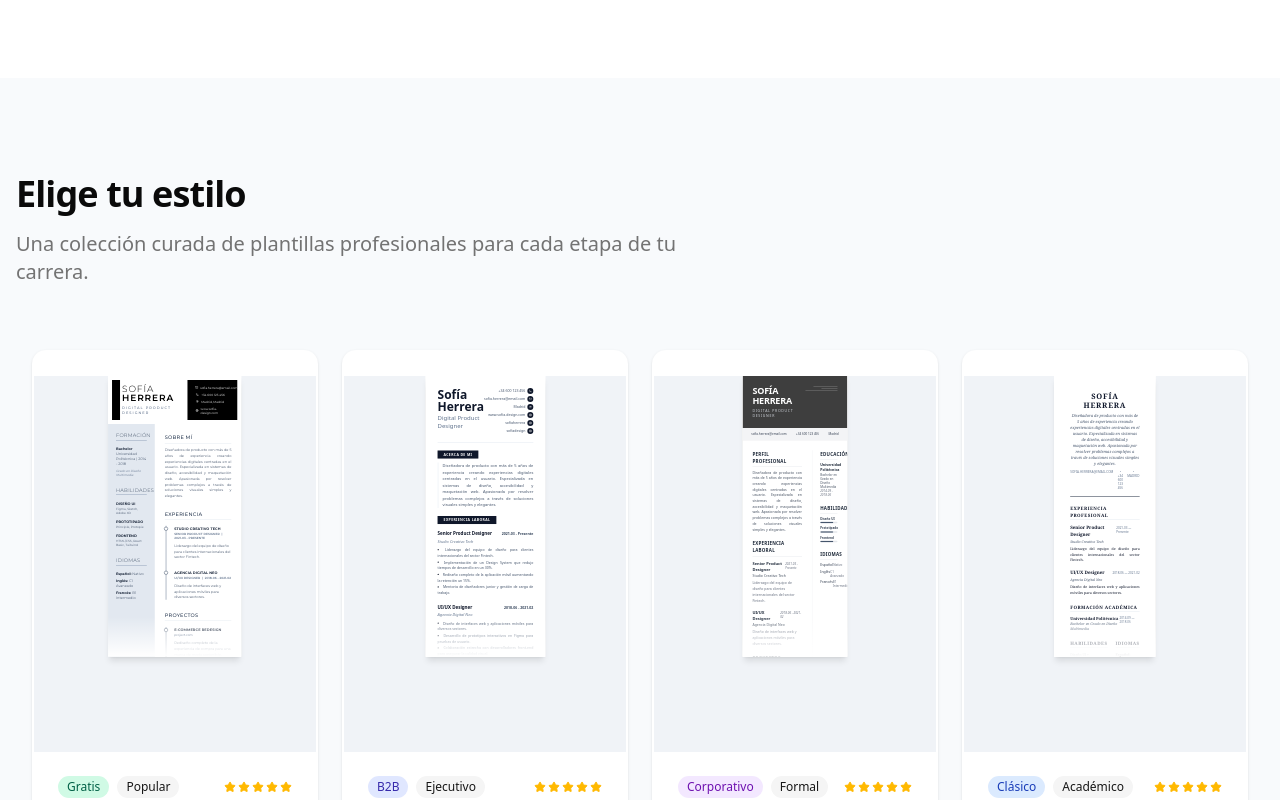
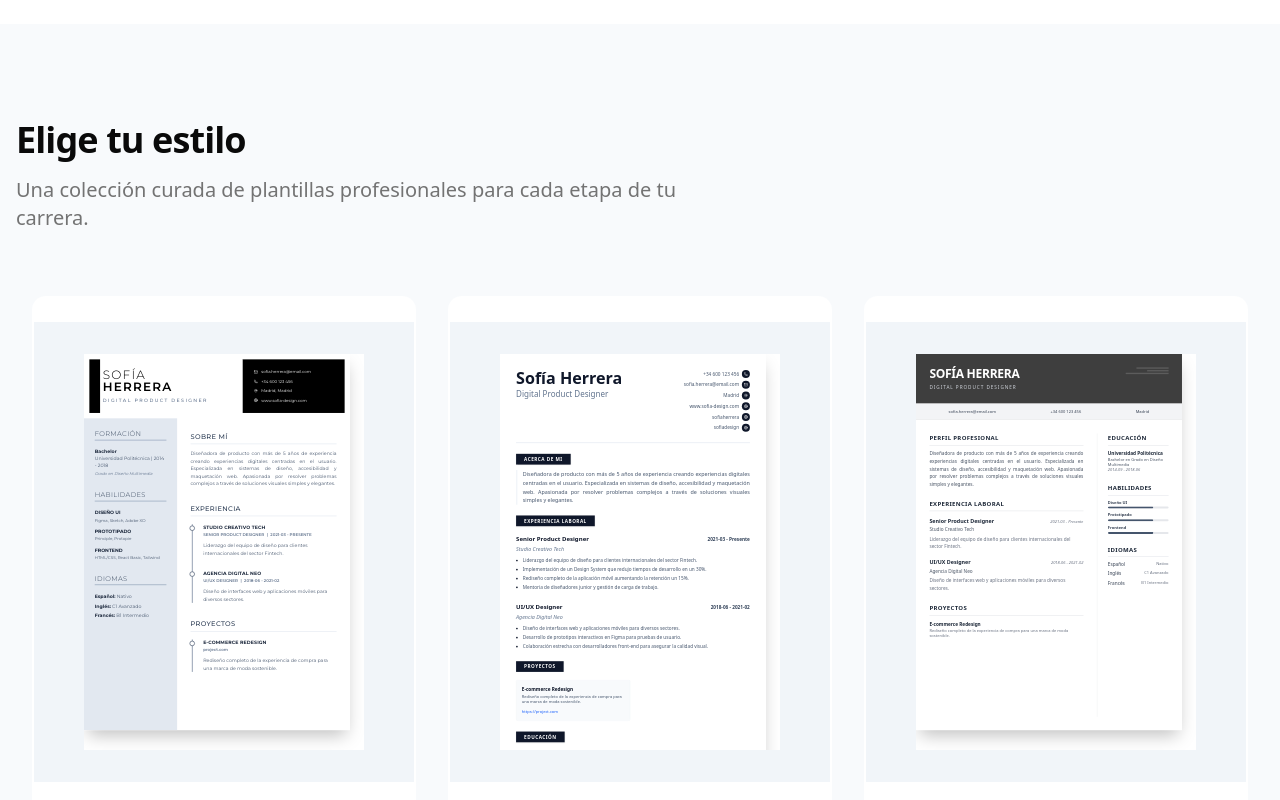
Before and after one commit to maxcerecedadev/cv-maker, a React (Vite) app: page / in a window 1280 px wide. Shown: the part 1240-2040 px from the top of the page. Built offline with nearby package versions, Linux system fonts and the light colour scheme.

Commit message:
feat: Add initial home page with hero, features, and template sections.

```diff
--- a/src/pages/home/page.tsx
+++ b/src/pages/home/page.tsx
@@ -1,9 +1,8 @@
-import { useRef, useEffect, useState } from "react"
 import { Link } from "react-router-dom"
 import { Button } from "@/components/ui/button"
 import { Card, CardContent, CardDescription, CardHeader, CardTitle } from "@/components/ui/card"
 import { Badge } from "@/components/ui/badge"
-import { Paintbrush, LayoutTemplate, Star, CheckCircle2, Zap, Download, Github, Plus } from "lucide-react"
+import { Paintbrush, LayoutTemplate, Star, CheckCircle2, Zap, Download, Github, Plus, Heart } from "lucide-react"
 import { ResumePreview } from "../../components/resume-preview"
 
 const DEMO_RESUME = {
@@ -116,10 +115,7 @@ export default function HomePage() {
         <section className="relative py-20 md:py-32 overflow-hidden bg-slate-50 dark:bg-slate-950">
           <div className="container px-4 mx-auto relative z-10">
             <div className="flex flex-col items-center text-center max-w-3xl mx-auto">
-              <div className="inline-flex items-center rounded-full border border-slate-200 bg-white px-3 py-1 text-sm font-medium text-slate-800 mb-6 shadow-sm">
-                <span className="flex h-2 w-2 rounded-full bg-indigo-500 mr-2"></span>
-                v2.0 Ahora con IA integrada
-              </div>
+
               <h1 className="text-4xl md:text-6xl font-extrabold tracking-tight leading-tight mb-6 text-slate-900 dark:text-white">
                 Crea un currículum <span className="text-indigo-600">profesional</span> en minutos.
               </h1>
@@ -186,7 +182,7 @@ export default function HomePage() {
               </p>
             </div>
 
-            <div className="grid grid-cols-1 md:grid-cols-2 lg:grid-cols-4 gap-6 max-w-7xl mx-auto px-4">
+            <div className="grid grid-cols-1 md:grid-cols-2 lg:grid-cols-3 gap-8 max-w-7xl mx-auto px-4">
 
               {/* Template 1: Marquez */}
               <TemplateCard
@@ -255,6 +251,54 @@ export default function HomePage() {
 
         </section>
 
+        {/* Support / Collaboration Section */}
+        <section className="py-20 bg-slate-50 dark:bg-slate-900 border-t border-slate-200 dark:border-slate-800">
+          <div className="container px-4 mx-auto">
+            <div className="max-w-4xl mx-auto bg-white dark:bg-slate-950 rounded-3xl shadow-xl overflow-hidden flex flex-col md:flex-row">
+              <div className="p-8 md:p-12 md:w-3/5 flex flex-col justify-center">
+                <div className="inline-flex items-center gap-2 text-indigo-600 font-bold mb-4 uppercase tracking-wider text-xs">
+                  <Heart className="h-4 w-4 fill-current" />
+                  <span>Colabora con el proyecto</span>
+                </div>
+                <h2 className="text-3xl font-bold text-slate-900 dark:text-white mb-4">
+                  ¿Te consiguió esa entrevista?
+                </h2>
+                <p className="text-slate-600 dark:text-slate-300 mb-6 leading-relaxed">
+                  Mantener esta herramienta gratuita y sin anuncios requiere esfuerzo. Si te ha sido de utilidad para conseguir tu próximo trabajo, considera apoyar el desarrollo o invitarme a un café.
+                </p>
+                <div className="flex items-center gap-4 text-sm text-slate-500">
+                  <div className="flex -space-x-2">
+                    {[1, 2, 3, 4].map((i) => (
+                      <div key={i} className="w-8 h-8 rounded-full border-2 border-white bg-slate-200 flex items-center justify-center text-[10px] font-bold">
+                        {String.fromCharCode(64 + i)}
+                      </div>
+                    ))}
+                  </div>
+                  <span>+150 personas ya han colaborado</span>
+                </div>
+              </div>
+
+              <div className="bg-indigo-600 p-8 md:p-12 md:w-2/5 flex flex-col items-center justify-center text-center relative overflow-hidden">
+                <div className="absolute inset-0 bg-[url('https://grainy-gradients.vercel.app/noise.svg')] opacity-20 mix-blend-soft-light"></div>
+
+                {/* QR Code Placeholder */}
+                <div className="relative z-10 bg-white p-4 rounded-xl shadow-2xl transform rotate-3 hover:rotate-0 transition-transform duration-500">
+                  <div className="w-40 h-40 bg-slate-100 rounded-lg border-2 border-dashed border-slate-300 flex items-center justify-center">
+                    <div className="text-center">
+                      <Zap className="h-8 w-8 text-slate-300 mx-auto mb-2" />
+                      <span className="text-xs text-slate-400 font-bold uppercase">Tu QR Aquí</span>
+                    </div>
+                  </div>
+                </div>
+
+                <p className="relative z-10 text-indigo-100 text-sm mt-6 font-medium">
+                  Escanea para apoyar
+                </p>
+              </div>
+            </div>
+          </div>
+        </section>
+
         {/* Call to Action */}
         <section className="py-24 bg-slate-900 text-white relative overflow-hidden">
           <div className="absolute inset-0 bg-[url('https://grainy-gradients.vercel.app/noise.svg')] opacity-20 brightness-100 contrast-150"></div>
@@ -309,16 +353,16 @@ function FeatureCard({ icon, title, description }: { icon: React.ReactNode, titl
 
 function TemplateCard({ title, description, tags, color, templateId, link }: any) {
   return (
-    <Card className="group overflow-hidden border-2 border-transparent hover:border-indigo-500/20 transition-all duration-500 hover:shadow-2xl bg-white dark:bg-slate-900 h-full flex flex-col">
-      <div className="w-full aspect-[3/4] bg-slate-200/50 dark:bg-slate-800/50 relative overflow-hidden flex justify-center items-start p-0 transition-all duration-500">
+    <Card className="group overflow-hidden border-2 border-transparent hover:border-indigo-500/20 transition-all duration-500 hover:shadow-2xl bg-white dark:bg-slate-900 h-full flex flex-col shadow-none">
+      <div className="w-full bg-slate-100 dark:bg-slate-800 relative overflow-hidden flex justify-center items-center py-8 transition-all duration-500">
 
-        {/* Scaled Preview Container */}
-        <div className="relative w-[210mm] origin-top transform scale-[0.25] group-hover:scale-[0.26] transition-transform duration-700 ease-out h-auto bg-white shadow-xl pointer-events-none select-none">
-          <div className="h-[297mm] overflow-hidden bg-white">
-            <ResumePreview data={DEMO_RESUME} template={templateId} />
+        {/* Full A4 Preview - Complete Page Visible */}
+        <div className="w-full max-w-[280px] aspect-[210/297] relative bg-white overflow-hidden">
+          <div className="absolute inset-0">
+            <div className="w-[210mm] h-[297mm] origin-top-left" style={{ transform: 'scale(0.335)' }}>
+              <ResumePreview data={DEMO_RESUME} template={templateId} />
+            </div>
           </div>
-          {/* Bottom Fade Overlay */}
-          <div className="absolute bottom-0 left-0 w-full h-40 bg-gradient-to-t from-white to-transparent z-10"></div>
         </div>
 
         {/* Overlay Button */}
```
